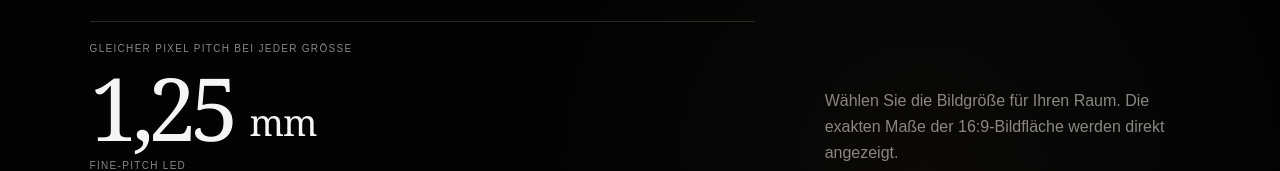
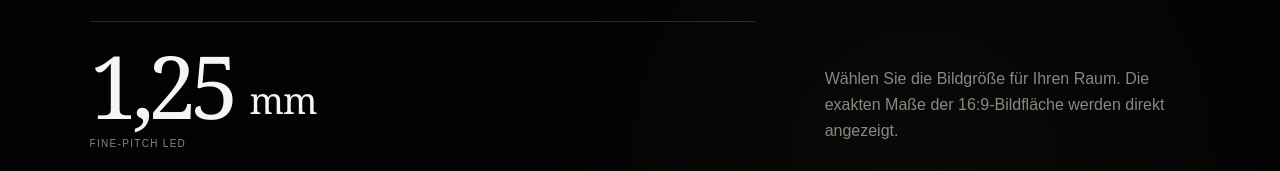
Before and after one commit to dennis-glaser-coder/cinema-n7, a Next.js app: page /produkte in a window 1280 px wide. Shown: the part 279-450 px from the top of the page. Built offline with nearby package versions, Linux system fonts and the light colour scheme; no server answers.

Commit message:
Remove redundant pixel pitch caption in model overview

```diff
--- a/app/produkte/page.tsx
+++ b/app/produkte/page.tsx
@@ -53,7 +53,7 @@ export default function ProductsPage() {
           <p className="overline-v5">MODELLE</p>
           <h1>Ihre Bildgröße.</h1>
           <div className="models-pitch-v12">
-            <span>Gleicher Pixel Pitch bei jeder Größe</span>
+
             <strong>{cabinet.pixelPitchMm.toLocaleString("de-DE")} <small>mm</small></strong>
             <span>Fine-Pitch LED</span>
           </div>
```
